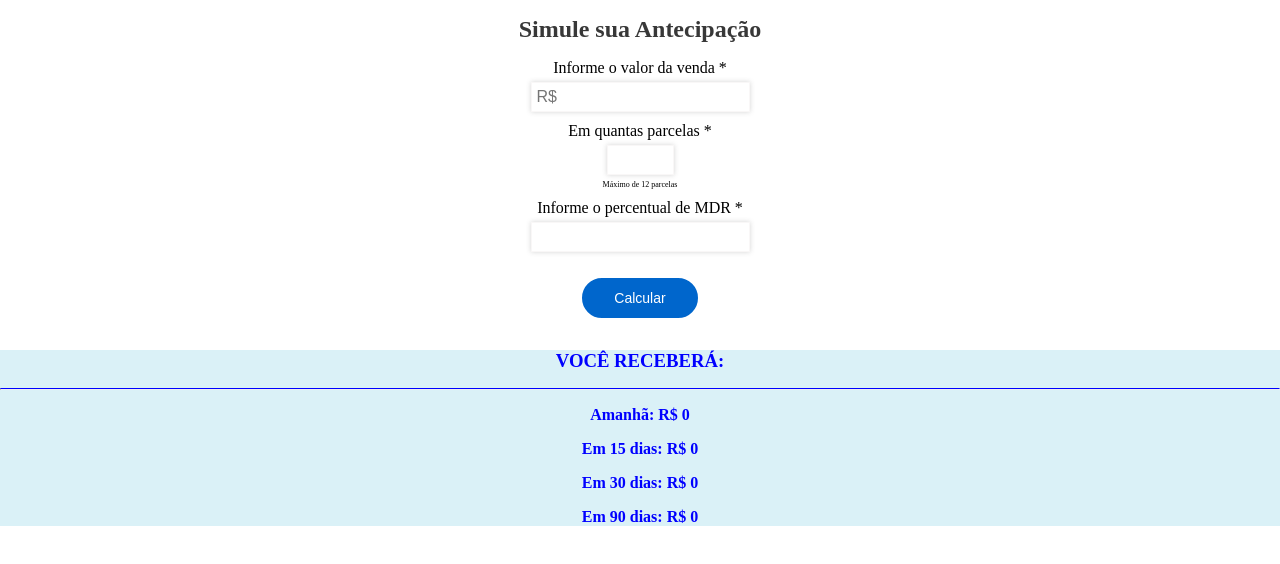
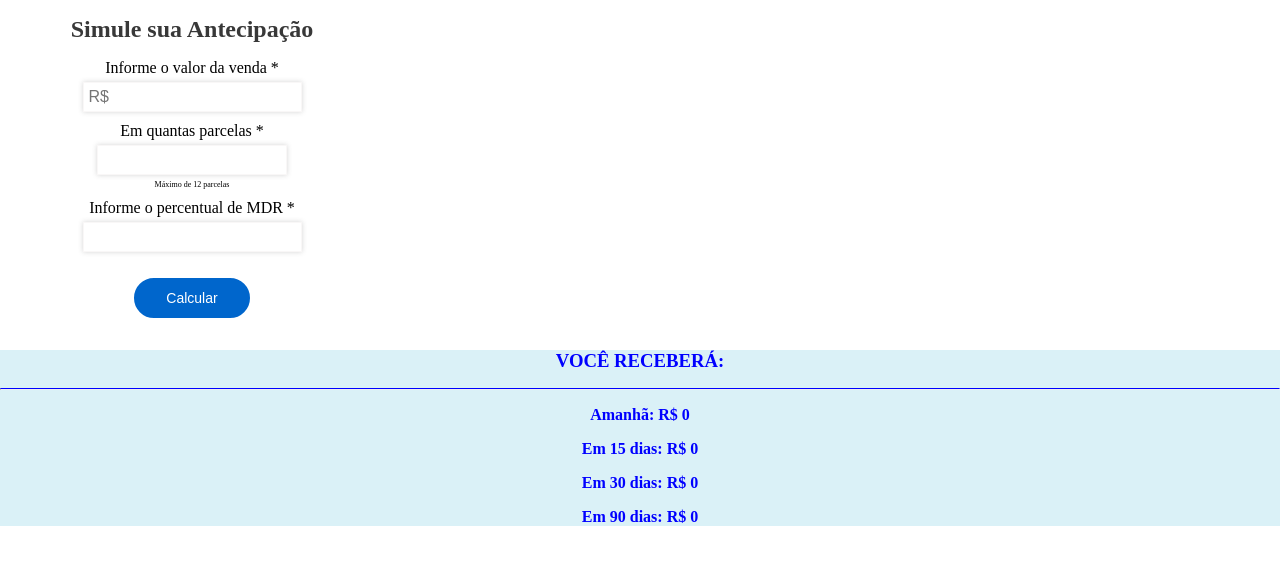
Before and after one commit to richzago97/calculadora-antecipada-richzago, a React (Create React App) app in the folder desafio-frontend-richzago/: page / in a window 1280 px wide. Shown: the top 564 px of the page. Built offline with nearby package versions, Linux system fonts and the light colour scheme.

Commit message:
feat: created the mobile/desktop version and removed the arrows from the number input

```diff
--- a/desafio-frontend-richzago/src/components/CalculatorForm/style.ts
+++ b/desafio-frontend-richzago/src/components/CalculatorForm/style.ts
@@ -24,7 +24,18 @@
     }
   }
 
+  input::-webkit-outer-spin-button,
+  input::-webkit-inner-spin-button {
+    -webkit-appearance: none;
+    margin: 0;
+  }
+
+  input[type="number"] {
+    -moz-appearance: textfield;
+  }
+
   input {
+    min-width: 190px;
     padding: 5px;
     font-size: 16px;
     border-width: 1px;
@@ -65,4 +76,8 @@
     color: #0066cc;
     border: solid 2px #0066cc;
   }
+
+  @media screen and (min-width: 1024px) {
+    width: 30vw;
+  }
 `;
```
